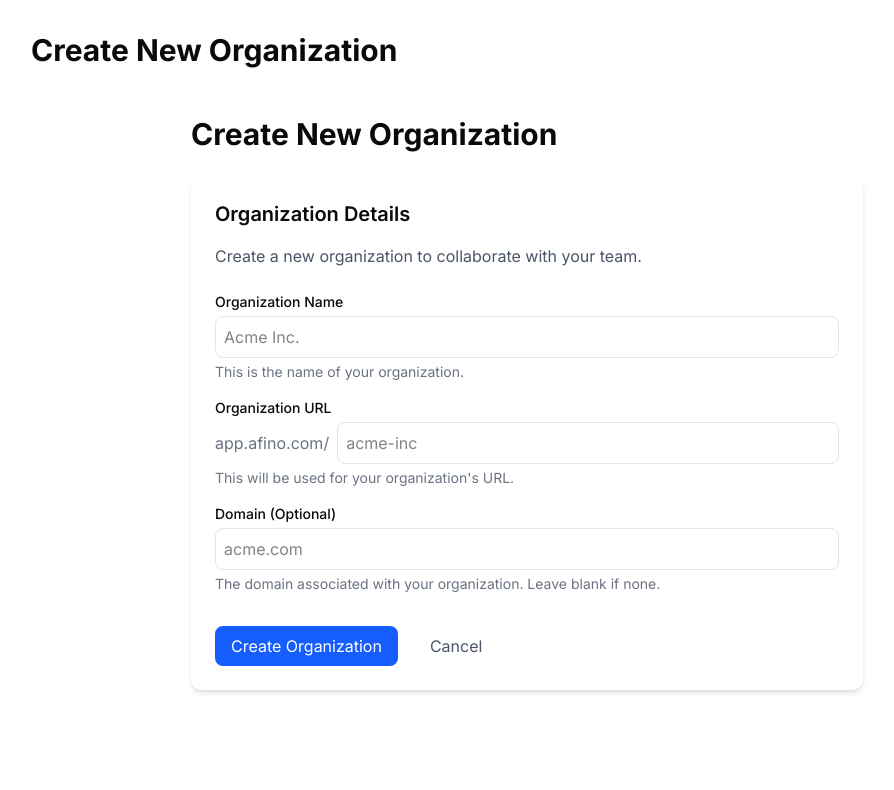
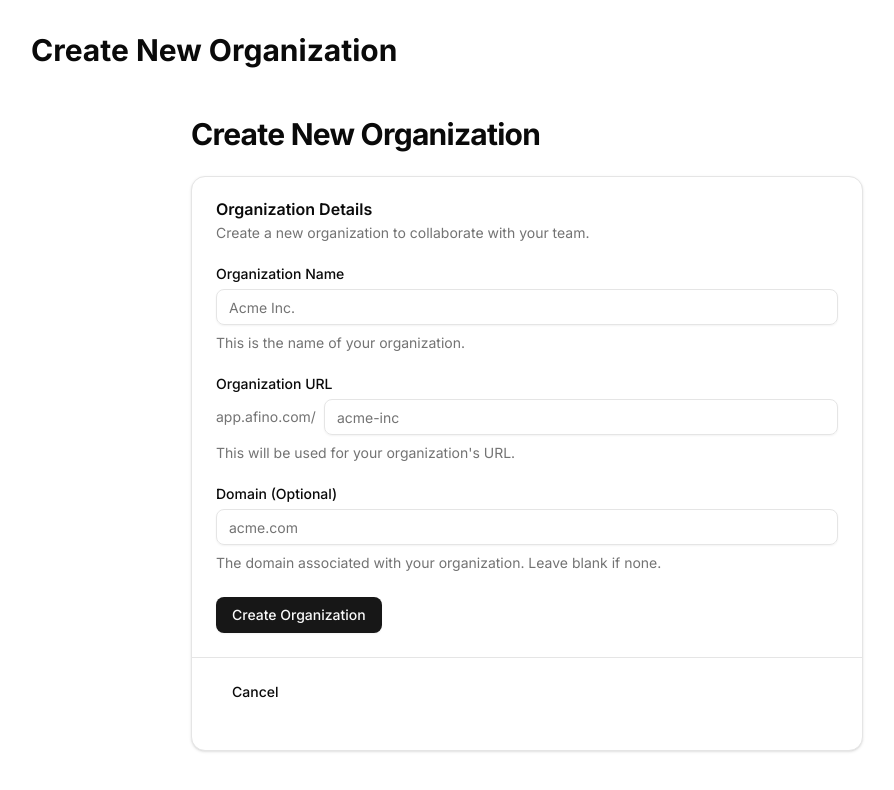
Before and after one commit to afinoblakeb/afino-app, a Next.js app: page /organizations/new in a window 1280 px wide. Shown: the top 790 px of the page, without its empty margins (113-1007 px from the left). Built offline with nearby package versions, Linux system fonts and the light colour scheme; no server answers.

Commit message:
Restore shadcn UI components while keeping simplified functionality

```diff
--- a/src/app/(dashboard)/organizations/new/new-organization-form.tsx
+++ b/src/app/(dashboard)/organizations/new/new-organization-form.tsx
@@ -4,6 +4,12 @@ import { useState } from 'react';
 import { zodResolver } from '@hookform/resolvers/zod';
 import { useForm } from 'react-hook-form';
 import { z } from 'zod';
+import { Loader2 } from 'lucide-react';
+
+import { Button } from '@/components/ui/button';
+import { Card, CardContent, CardDescription, CardFooter, CardHeader, CardTitle } from '@/components/ui/card';
+import { Form, FormControl, FormDescription, FormField, FormItem, FormLabel, FormMessage } from '@/components/ui/form';
+import { Input } from '@/components/ui/input';
 import { generateSlug, isValidSlug } from '@/utils/slugUtils';
 
 // Form validation schema
@@ -104,96 +110,113 @@ export default function NewOrganizationForm() {
 
   return (
     <div className="max-w-2xl mx-auto py-6">
-      <h1 className="text-3xl font-bold mb-6">Create New Organization</h1>
+      <h1 className="text-3xl font-bold tracking-tight mb-6">Create New Organization</h1>
 
-      <div className="bg-white p-6 rounded-lg shadow-md">
-        <h2 className="text-xl font-semibold mb-4">Organization Details</h2>
-        <p className="text-gray-600 mb-6">Create a new organization to collaborate with your team.</p>
-
+      <Card>
+        <CardHeader>
+          <CardTitle>Organization Details</CardTitle>
+          <CardDescription>
+            Create a new organization to collaborate with your team.
+          </CardDescription>
+        </CardHeader>
+        <CardContent>
           {error && (
-          <div className="bg-red-100 text-red-700 p-3 rounded-md mb-4">
+            <div className="bg-destructive/15 text-destructive text-sm p-3 rounded-md mb-6">
               {error}
             </div>
           )}
 
           {success && (
-          <div className="bg-green-100 text-green-700 p-3 rounded-md mb-4">
+            <div className="bg-green-100 text-green-700 p-3 rounded-md mb-6">
               {success}
             </div>
           )}
 
-        <form onSubmit={form.handleSubmit(onSubmit)} className="space-y-4">
-          <div>
-            <label className="block text-sm font-medium mb-1">
-              Organization Name
-            </label>
-            <input
-              type="text"
-              {...form.register("name")}
+          <Form {...form}>
+            <form onSubmit={form.handleSubmit(onSubmit)} className="space-y-6">
+              <FormField
+                control={form.control}
+                name="name"
+                render={({ field }) => (
+                  <FormItem>
+                    <FormLabel>Organization Name</FormLabel>
+                    <FormControl>
+                      <Input
+                        {...field}
                         onChange={handleNameChange}
                         placeholder="Acme Inc."
-              className="w-full p-2 border rounded-md"
                       />
-            {form.formState.errors.name && (
-              <p className="text-red-600 text-sm mt-1">{form.formState.errors.name.message}</p>
+                    </FormControl>
+                    <FormDescription>
+                      This is the name of your organization.
+                    </FormDescription>
+                    <FormMessage />
+                  </FormItem>
                 )}
-            <p className="text-gray-500 text-sm mt-1">This is the name of your organization.</p>
-          </div>
+              />
 
-          <div>
-            <label className="block text-sm font-medium mb-1">
-              Organization URL
-            </label>
-            <div className="flex items-center">
-              <span className="text-gray-500 mr-2">app.afino.com/</span>
-              <input
-                type="text"
-                {...form.register("slug")}
+              <FormField
+                control={form.control}
+                name="slug"
+                render={({ field }) => (
+                  <FormItem>
+                    <FormLabel>Organization URL</FormLabel>
+                    <FormControl>
+                      <div className="flex items-center space-x-2">
+                        <div className="text-sm text-muted-foreground">app.afino.com/</div>
+                        <Input
+                          {...field}
                           placeholder="acme-inc"
-                className="w-full p-2 border rounded-md"
                         />
                       </div>
-            {form.formState.errors.slug && (
-              <p className="text-red-600 text-sm mt-1">{form.formState.errors.slug.message}</p>
+                    </FormControl>
+                    <FormDescription>
+                      This will be used for your organization&apos;s URL.
+                    </FormDescription>
+                    <FormMessage />
+                  </FormItem>
                 )}
-            <p className="text-gray-500 text-sm mt-1">This will be used for your organization&apos;s URL.</p>
-          </div>
+              />
 
-          <div>
-            <label className="block text-sm font-medium mb-1">
-              Domain (Optional)
-            </label>
-            <input
-              type="text"
-              {...form.register("domain")}
+              <FormField
+                control={form.control}
+                name="domain"
+                render={({ field }) => (
+                  <FormItem>
+                    <FormLabel>Domain (Optional)</FormLabel>
+                    <FormControl>
+                      <Input
+                        {...field}
                         placeholder="acme.com"
-              className="w-full p-2 border rounded-md"
                       />
-            {form.formState.errors.domain && (
-              <p className="text-red-600 text-sm mt-1">{form.formState.errors.domain.message}</p>
+                    </FormControl>
+                    <FormDescription>
+                      The domain associated with your organization. Leave blank if none.
+                    </FormDescription>
+                    <FormMessage />
+                  </FormItem>
                 )}
-            <p className="text-gray-500 text-sm mt-1">The domain associated with your organization. Leave blank if none.</p>
-          </div>
+              />
 
-          <div className="pt-4">
-            <button
-              type="submit"
-              disabled={isSubmitting}
-              className="bg-blue-600 text-white px-4 py-2 rounded-md hover:bg-blue-700 disabled:opacity-50"
-            >
-              {isSubmitting ? 'Creating...' : 'Create Organization'}
-            </button>
-
-            <button
-              type="button"
-              onClick={() => window.history.back()}
-              className="ml-4 text-gray-600 px-4 py-2 rounded-md hover:bg-gray-100"
-            >
+              <Button type="submit" disabled={isSubmitting}>
+                {isSubmitting ? (
+                  <>
+                    <Loader2 className="mr-2 h-4 w-4 animate-spin" />
+                    Creating...
+                  </>
+                ) : (
+                  'Create Organization'
+                )}
+              </Button>
+            </form>
+          </Form>
+        </CardContent>
+        <CardFooter className="border-t px-6 py-4 flex justify-between">
+          <Button variant="ghost" onClick={() => window.history.back()}>
             Cancel
-            </button>
-          </div>
-        </form>
-      </div>
+          </Button>
+        </CardFooter>
+      </Card>
     </div>
   );
 }
```
Lines whose indentation alone changed are shown as unchanged.
